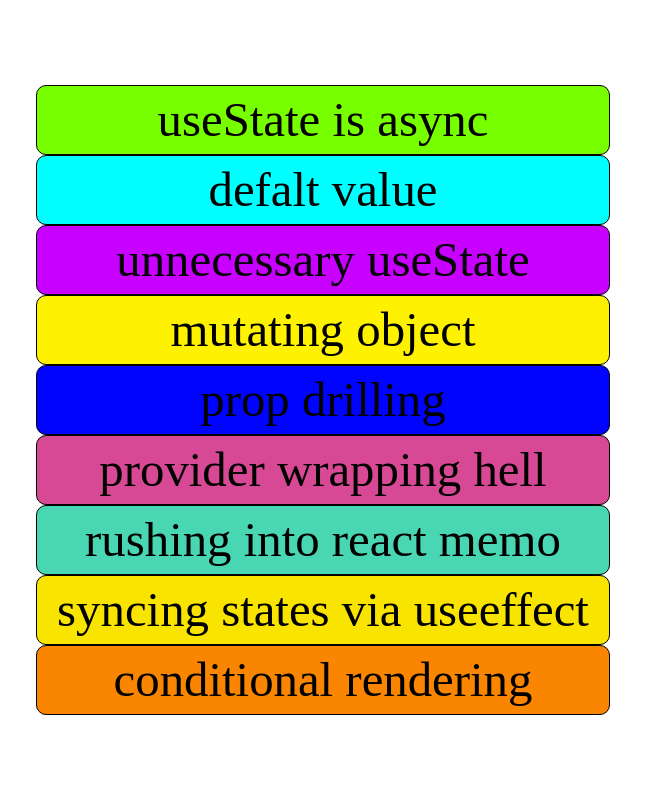
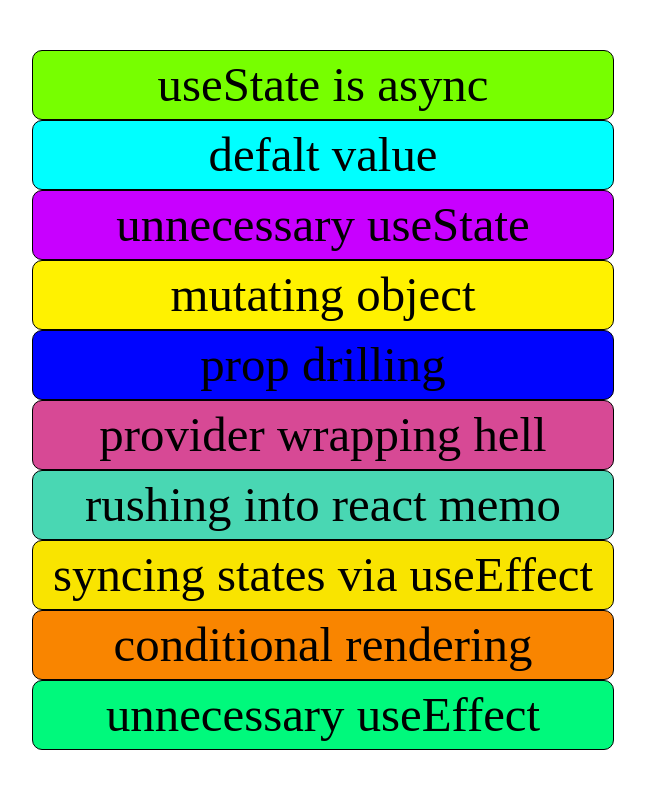
Before and after one commit to duglikespiano/reactjs-best-practice, a React (Create React App) app: page / in a window 1280 px wide. Shown: the top 788 px of the page, without its empty margins (317-962 px from the left). Built offline with nearby package versions, Linux system fonts and the light colour scheme.

Commit message:
10 - UNNECESSARY USEEFFECT

```diff
--- a/src/Route.tsx
+++ b/src/Route.tsx
@@ -9,6 +9,7 @@ import ProviderWrappingHell from './components/6_provider_wrapping_hell/Provider
 import RushingIntoReactMemo from './components/7_rushing_into_react_memo/RushingIntoReactMemo';
 import SyncingStatesViaUseeffect from './components/8_syncing_states_via_useeffect/SyncingStatesViaUseeffect';
 import ConditionalRendering from './components/9_conditional_rendering/ConditionalRendering';
+import UnnecessaryUseeffect from './components/10_unnecessary_useeffect/UnnecessaryUseeffect';
 
 const router = createBrowserRouter([
 	{
@@ -51,6 +52,10 @@ const router = createBrowserRouter([
 		path: '/9_conditional_rendering',
 		element: <ConditionalRendering />,
 	},
+	{
+		path: '/10_unnecessary_useeffect',
+		element: <UnnecessaryUseeffect />,
+	},
 ]);
 
 export default function Route() {
--- a/src/components/0_home/Home.scss
+++ b/src/components/0_home/Home.scss
@@ -43,5 +43,8 @@
 		&:nth-of-type(9) {
 			background-color: rgb(249, 133, 0);
 		}
+		&:nth-of-type(10) {
+			background-color: rgb(0, 249, 124);
+		}
 	}
 }
--- a/src/components/0_home/componentsInfo.ts
+++ b/src/components/0_home/componentsInfo.ts
@@ -36,7 +36,7 @@ export const componentsInfo = [
 	},
 	{
 		id: 8,
-		name: 'syncing states via useeffect',
+		name: 'syncing states via useEffect',
 		path: '/8_syncing_states_via_useeffect',
 	},
 	{
@@ -44,4 +44,9 @@ export const componentsInfo = [
 		name: 'conditional rendering',
 		path: '/9_conditional_rendering',
 	},
+	{
+		id: 10,
+		name: 'unnecessary useEffect',
+		path: '/10_unnecessary_useeffect',
+	},
 ];
--- /dev/null
+++ b/src/components/10_unnecessary_useeffect/UnnecessaryUseeffect.tsx
@@ -0,0 +1,42 @@
+import { useEffect, useState } from 'react';
+
+export default function UnnecessaryUseeffect() {
+	const [courses, setCourses] = useState([]);
+	const [selectedCourse, setSelectedCourse] = useState(null);
+
+	useEffect(() => {
+		fetch('/get/courses').then((res: any) => {
+			setCourses(res.formData.courses);
+		});
+	}, []);
+
+	// Code below will cause unnecessary re-rendering
+	// useEffect(() => {
+	// 	const defaultCourse = courses.find((course: any) => course.isDefault);
+	// 	setSelectedCourse(defaultCourse as any);
+	// }, [courses, setSelectedCourse]);
+
+	// Solution
+	// Give condition to variables and functions to prevent unnecessary re-rendering
+	if (selectedCourse === null) {
+		const defaultCourse = courses.find((course: any) => course.isDefault);
+		setSelectedCourse(defaultCourse as any);
+	}
+
+	const selectCourseHandler = (course: any) => {
+		setSelectedCourse(course);
+	};
+
+	return (
+		<ul>
+			{courses?.map((course: any) => {
+				return <Course key={course.id} onSelectCourse={selectCourseHandler} course={course} />;
+			})}
+		</ul>
+	);
+}
+
+const Course = (props: { onSelectCourse: any; course: any }) => {
+	//lots of stuff here...
+	return <>display some stuff about the course</>;
+};
```
